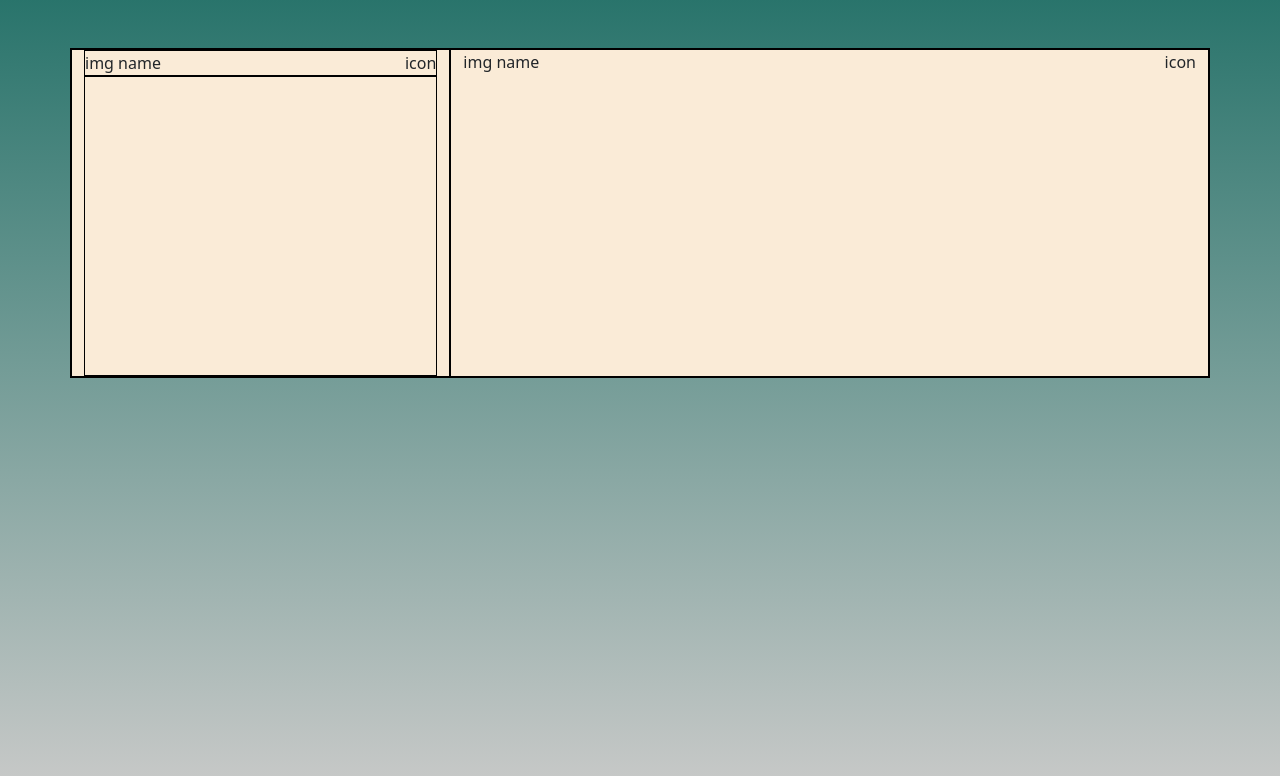
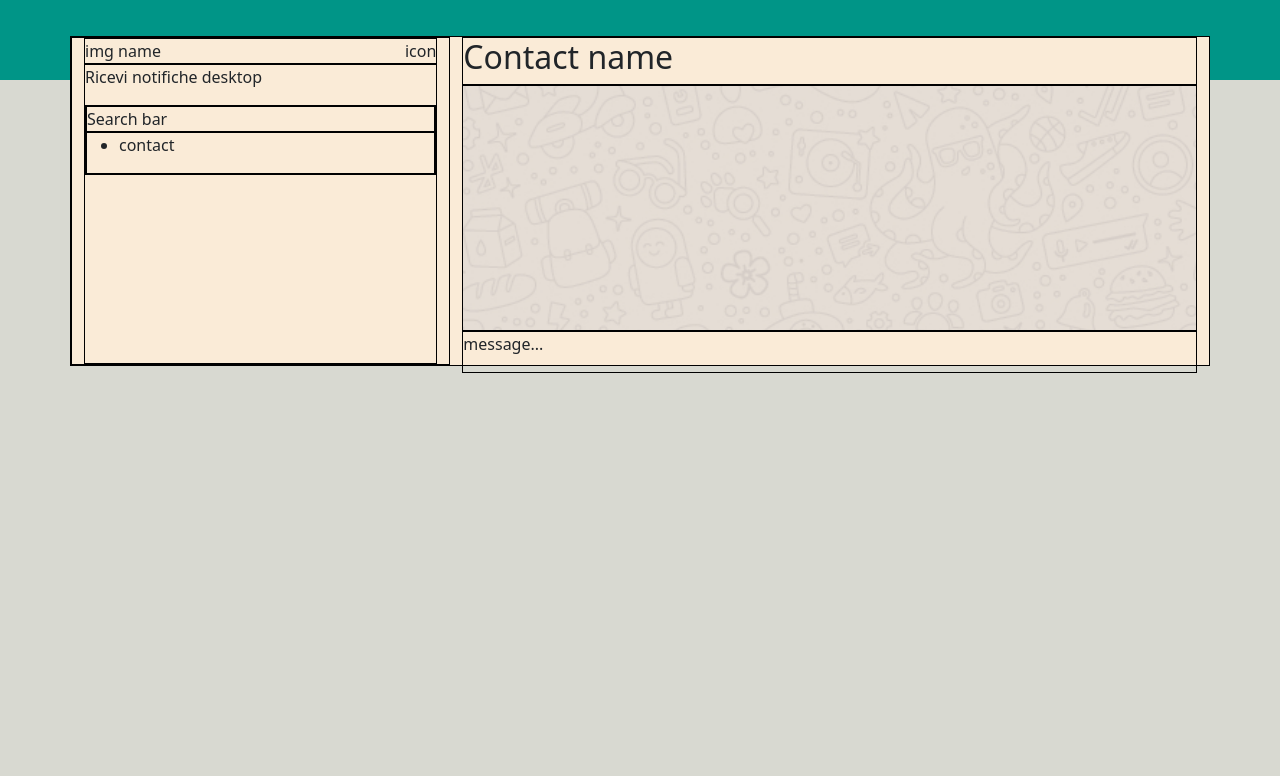
Before and after one commit to AmarildoShehu/vue-boolzapp, a plain HTML site: page index.html in a window 1280 px wide. Drawn offline with nearby package versions, Linux system fonts and the light colour scheme.

Commit message:
added header section and background img

```diff
--- a/css/style.css
+++ b/css/style.css
@@ -5,13 +5,12 @@
 }
 
 .wrapper {
-  height: 100vh;
-  display: flex;
-  flex-direction: column;
-  background-image: linear-gradient(
-    rgba(7, 94, 84, 0.863),
-    rgba(197, 197, 196, 0.904)
-  );
+    height: 100vh;
+    display: flex;
+    flex-direction: column;
+    background-size: 100% 100%;
+    padding-top: 20px;
+    background: linear-gradient(to bottom, rgb(0, 149, 135) 80px, rgb(216, 217, 209) 80px);
 }
 
 .container {
@@ -27,3 +26,15 @@
     border: 1px solid black;
     height: 300px;
 }
+
+
+/* SIDE RIGHt */
+#chat {
+    height: 75%;
+    background-image: url('/img/mine.jpg'); /* Aggiungi il punto e virgola e correggi l'URL dell'immagine */
+    background-size: cover;
+    background-position: center;
+    color: #fff; /* Colore del testo sulla sezione, cambialo a seconda delle tue esigenze */
+    text-align: center;
+
+}
--- a/index.html
+++ b/index.html
@@ -32,7 +32,7 @@
   </head>
   <body>
     <div id="root" class="wrapper">
-      <div class="container border border-black mt-5">
+      <div class="container border border-black mt-3">
         <div class="row">
             <div class="col-4 border border-black">
                 <header class="d-flex justify-content-between border border-black">
@@ -45,20 +45,29 @@
                     </div>
                 </header>
                 <div class="side border border-black">
-
+                    <section id="notifications">
+                        <p>Ricevi notifiche desktop</p>
+                    </section>
+                    <section id="contacts" class="border border-black">
+                        <div id="search-bar" class="border border-black">Search bar</div>
+                        <div id="contact-list" class="border border-black">
+                            <ul>
+                                <li>contact</li>
+                            </ul>
+                        </div>
+                    </section>
                 </div>
             </div>
-            <div class="col-8 border border-black">
-                <header class="d-flex justify-content-between">
-                    <div>
-                        img
-                        <span>name</span>
-                    </div>
-                    <div>
-                        icon
-                    </div>
+            <div class="col-8">
+                <header id="chat-head" class="border border-black">
+                    <h2>Contact name</h2>
                 </header>
+                <section id="chat" class="border border-black">
 
+                </section>
+                <section id="user-messagebar" class="border border-black">
+                    <p>message...</p>
+                </section>
             </div>
       </div>
     </div>
```
